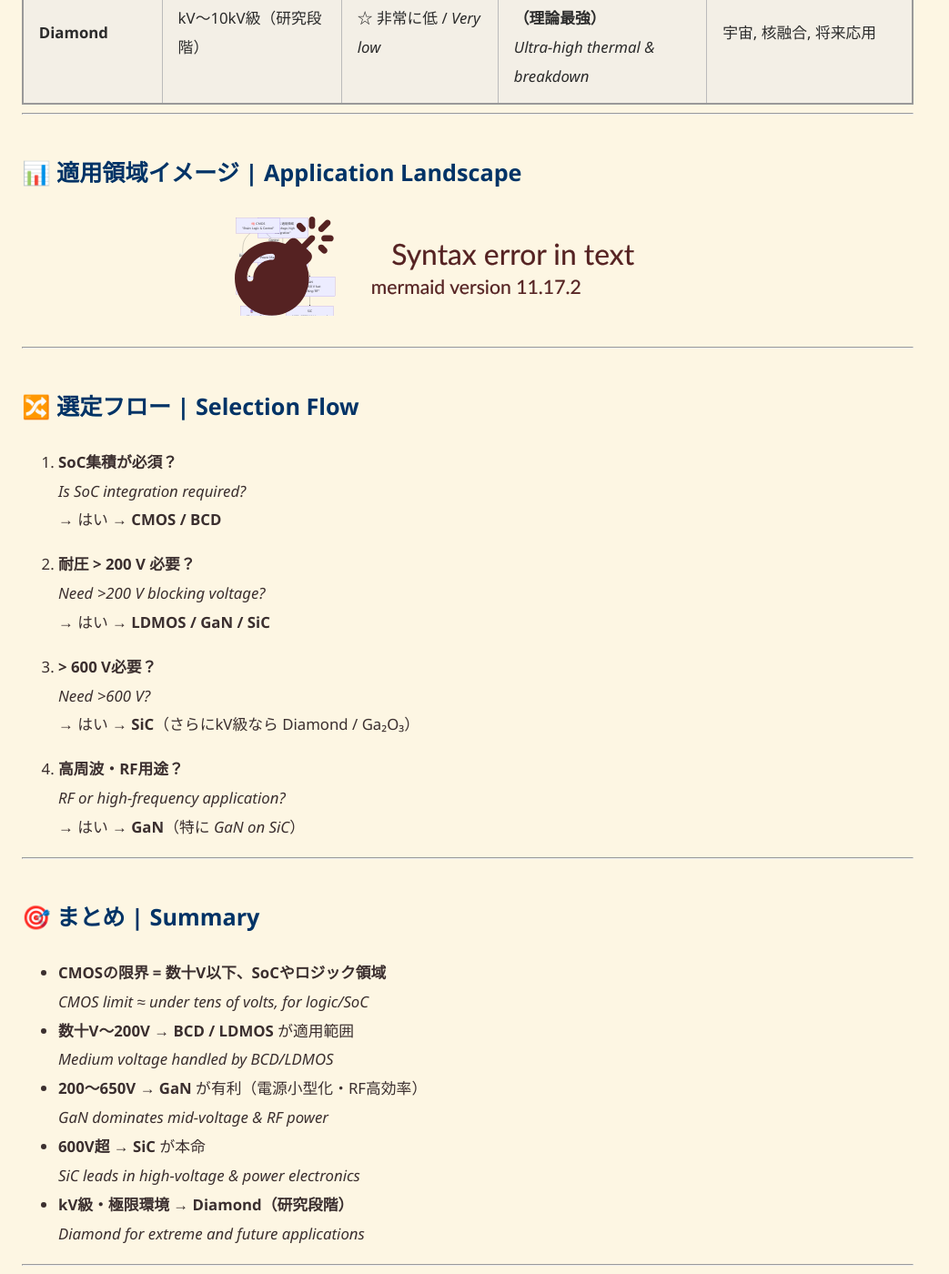
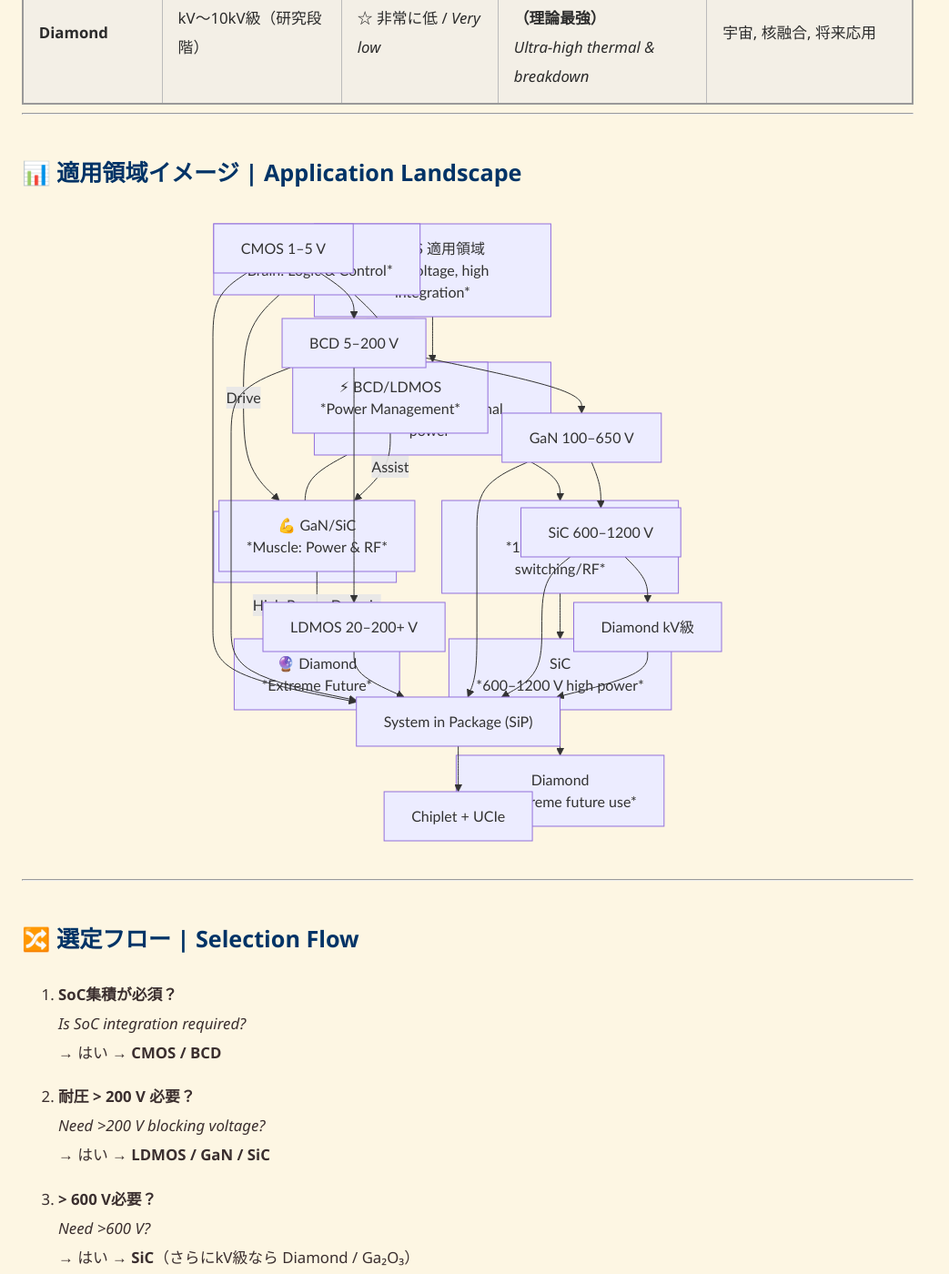
Before and after one commit to Samizo-AITL/Edusemi-Plus, a Jekyll site: the page built from materials/6_cmos_wbg_summary.md, in a window 1280 px wide and 1400 px high, scrolled down 1133 px. Shown: the whole window at 91% size, without its empty margins (0-1043 px from the left). Built offline with Jekyll 4.4.1, drawn with Linux system fonts in a browser that asks for light colours; some of the changed lines change nothing that is shown.

Commit message:
Update 6_cmos_wbg_summary.md

````diff
--- a/materials/6_cmos_wbg_summary.md
+++ b/materials/6_cmos_wbg_summary.md
@@ -118,16 +118,14 @@ graph TB
 
 ```mermaid
 graph TD
-    A[CMOS ロジック / SoC 1–5 V] --> B[BCD 5–200 V Mixed-Signal]
-    B --> C[LDMOS 20–200+ V RF/PA]
-    B --> D[GaN 100–650 V High Frequency / Power]
-    D --> E[SiC 600–1200 V EV / Industrial Power]
-    E --> F[Diamond / Ga₂O₃ kV級 Extreme Future]
+    A[CMOS 1–5 V] --> B[BCD 5–200 V]
+    B --> C[LDMOS 20–200+ V]
+    B --> D[GaN 100–650 V]
+    D --> E[SiC 600–1200 V]
+    E --> F[Diamond kV級]
 
-    subgraph Integration [System Integration]
-        G[System in Package (SiP)]
-        H[Chiplet + UCIe]
-    end
+    G["System in Package (SiP)"]
+    H["Chiplet + UCIe"]
 
     A --> G
     B --> G
````
